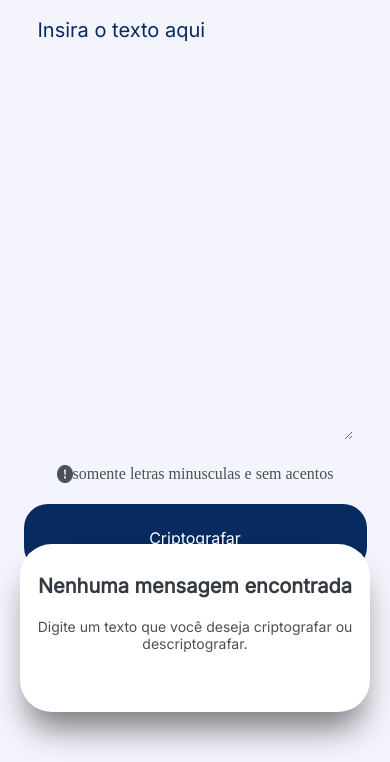
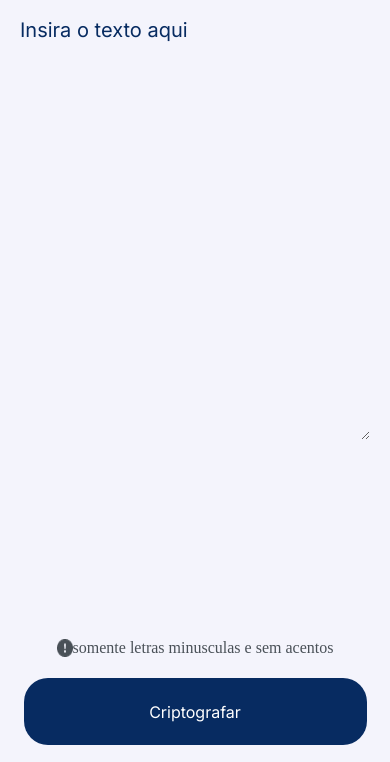
Before and after one commit to Loram117/challenge-alura-01, a plain HTML site: page index.html in a window 390 px wide. Shown: the part 72-834 px from the top of the page. Drawn offline with Linux system fonts and the light colour scheme.

Commit message:
Update style.css

```diff
--- a/style.css
+++ b/style.css
@@ -26,13 +26,13 @@ header {
 
 body {
     background-color: var(--cor-primaria);
-    min-height: 100vh;
+    min-height: 100dvh;
 }
 
 main {
     display: flex;
     justify-content: space-between;
-    height: 100vh;
+    flex-grow: 1;
     width: 100%;
     align-items: flex-start;
     padding: 20px;
@@ -254,7 +254,7 @@ main {
     }
 
     .section__1 {
-        width: 90%;
+        width: 100%;
         height: 50%;
         margin: 0;
         padding: 0;
@@ -286,7 +286,7 @@ main {
         padding: 10px;
         margin: 10px 0;
         flex-direction: column;
-        margin-bottom: 80px;
+        margin-bottom: 50px;
     }
 
     .section__2__paragrafo h2 {
```
